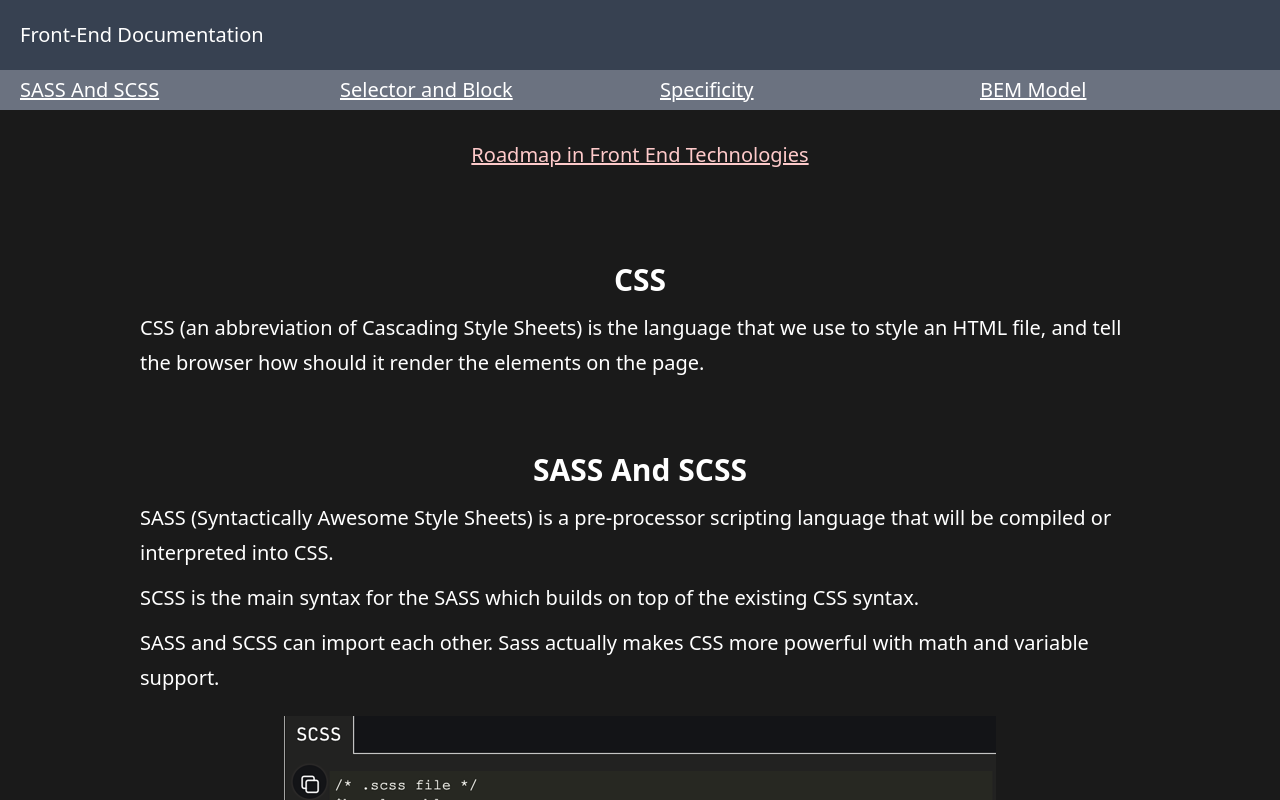
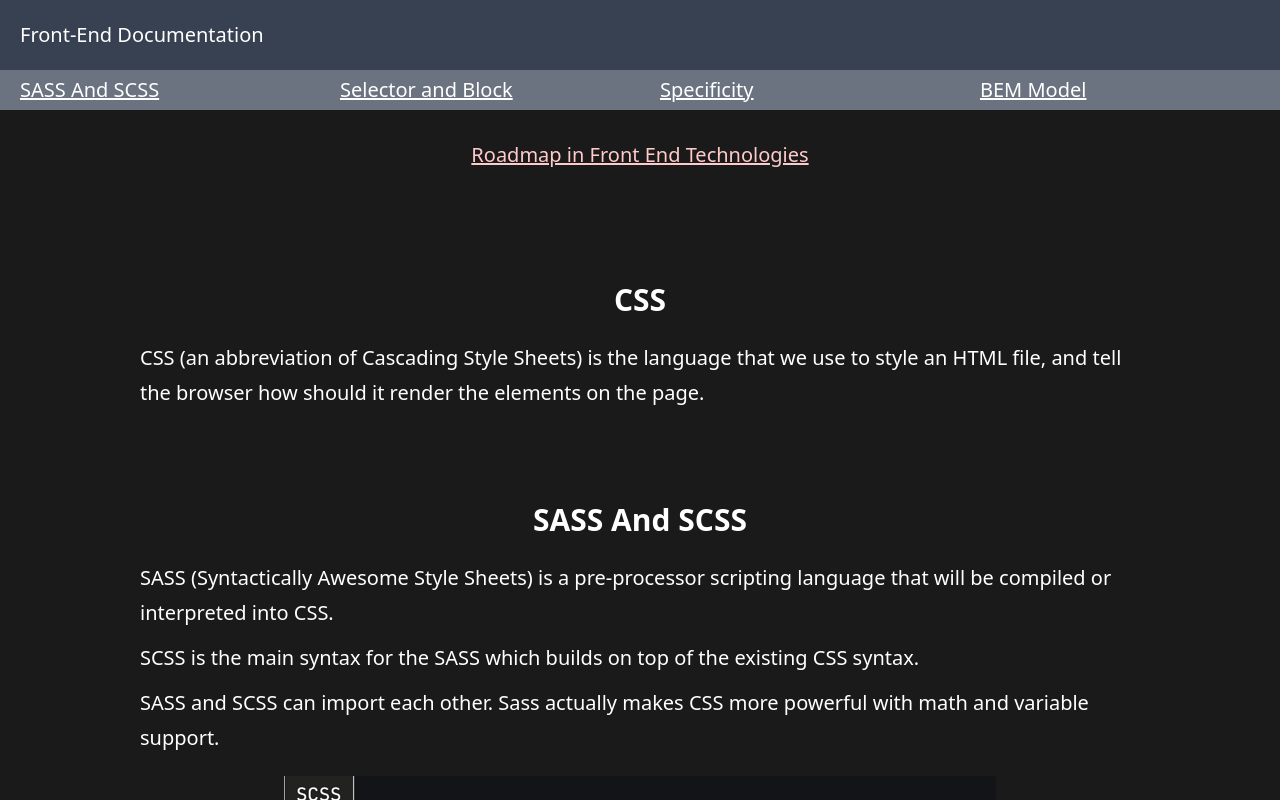
Before and after one commit to sychoong/documentation, a Vue app: page / in a window 1280 px wide. Shown: the top 800 px of the page. Built offline with nearby package versions, Linux system fonts and the light colour scheme.

Commit message:
spacing issue

```diff
--- a/src/assets/tailwind.css
+++ b/src/assets/tailwind.css
@@ -26,7 +26,7 @@ h2 {
   @apply
   font-bold
   text-2xl
-  mb-2
+  my-4
   text-center
 }
 
```
